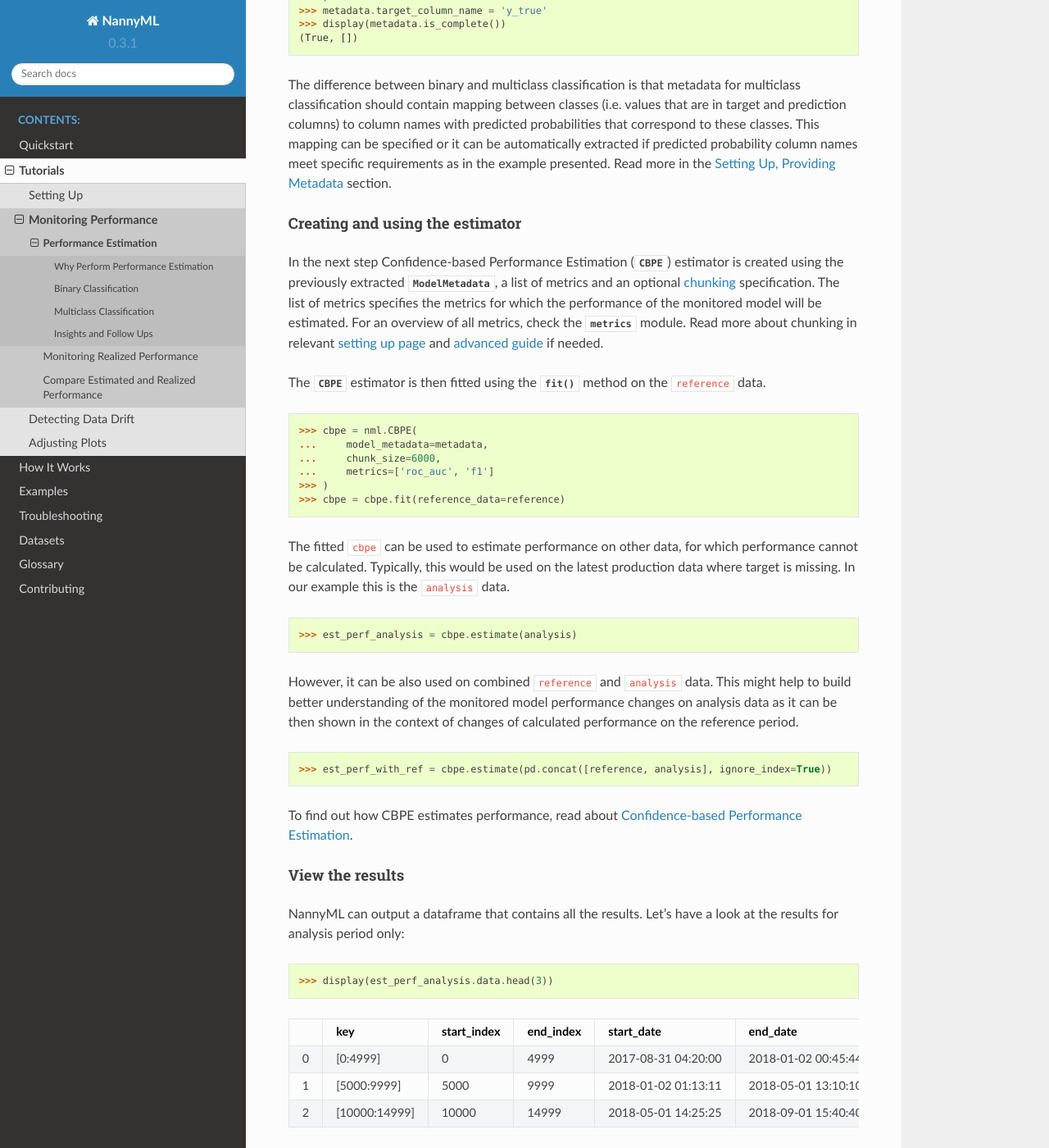
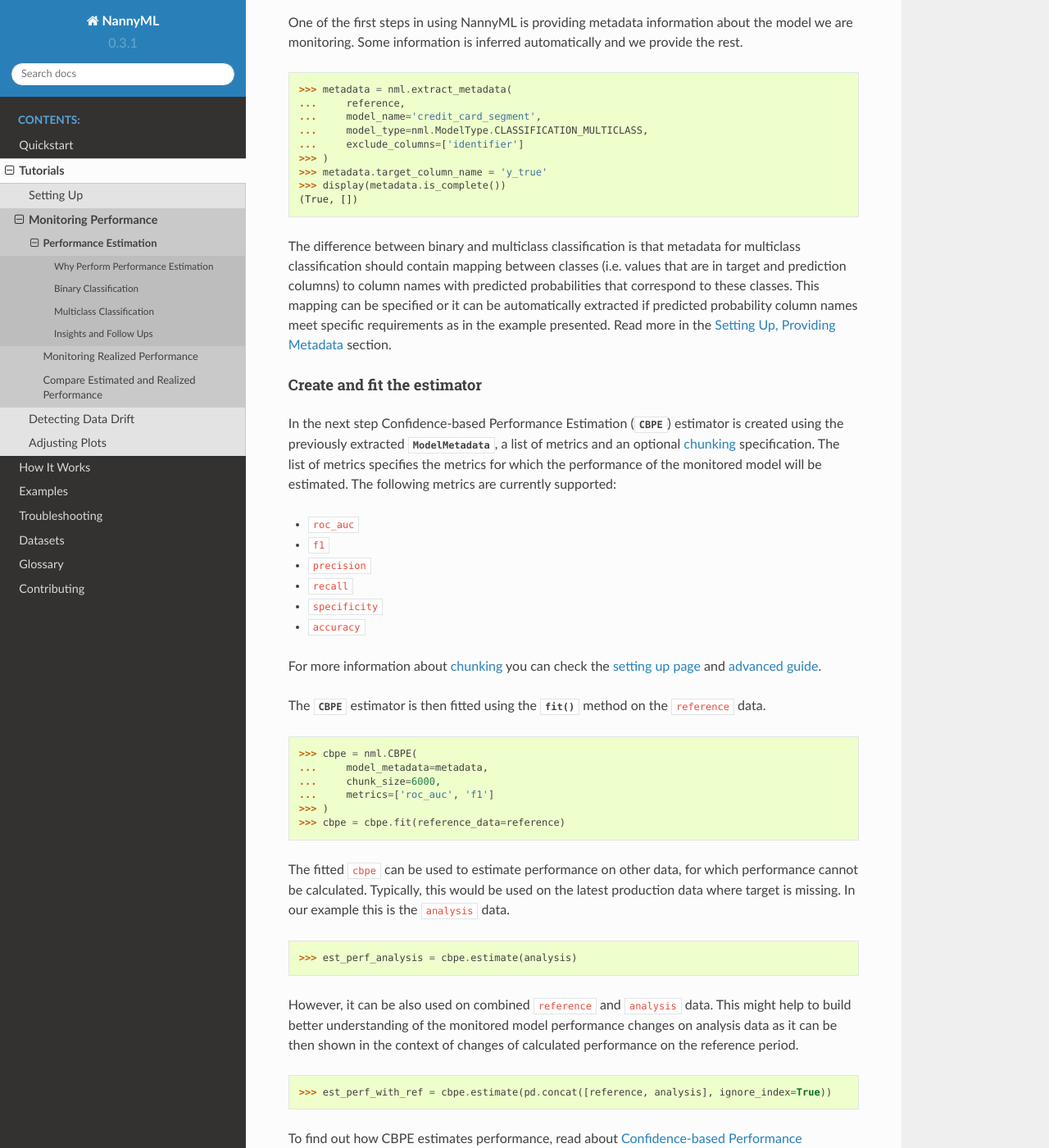
Before and after one commit to NannyML/nannyml, a Sphinx documentation site: the page built from docs/tutorials/monitoring_performance/performance_estimation.rst, in a window 1280 px wide and 1400 px high, scrolled down 7857 px. Shown: the whole window at 82% size. Built offline with Sphinx 7.4.7 and the Read the Docs theme 2.0.0, drawn with Linux system fonts in a browser that asks for light colours; pages that are not in the unit, such as notebooks, are missing from menus; some of the changed text lies outside the part shown.

Commit message:
Added list of available metrics to performance_estimation.rst and performance_calculation.rst

```diff
--- a/docs/tutorials/monitoring_performance/performance_estimation.rst
+++ b/docs/tutorials/monitoring_performance/performance_estimation.rst
@@ -117,11 +117,16 @@ In the next step Confidence-based Performance Estimation
 estimator is created using the previously
 extracted :class:`~nannyml.metadata.base.ModelMetadata`, a list of metrics and an optional
 :ref:`chunking<chunking>` specification. The list of metrics specifies the metrics
-for which the performance of the monitored model will be estimated.
-For an overview of all metrics,
-check the :mod:`~nannyml.performance_calculation.metrics` module.
-Read more about chunking in relevant :ref:`setting up page<chunking>` and :ref:`advanced guide<chunk-data>`
-if needed.
+for which the performance of the monitored model will be estimated. The following metrics are currently supported:
+
+- ``roc_auc``
+- ``f1``
+- ``precision``
+- ``recall``
+- ``specificity``
+- ``accuracy``
+
+For more information about :term:`chunking<Data Chunk>` you can check the :ref:`setting up page<chunking>` and :ref:`advanced guide<chunk-data>`.
 
 The :class:`~nannyml.performance_estimation.confidence_based.cbpe.CBPE`
 estimator is then fitted using the
@@ -344,7 +349,7 @@ if predicted probability column names meet specific requirements as in the examp
 :ref:`Setting Up, Providing
 Metadata<import-data>` section.
 
-Creating and using the estimator
+Create and fit the estimator
 ^^^^^^^^^^^^^^^^^^^^^^^^^^^^^^^^^
 
 In the next step Confidence-based Performance Estimation
@@ -352,11 +357,16 @@ In the next step Confidence-based Performance Estimation
 estimator is created using the previously
 extracted :class:`~nannyml.metadata.base.ModelMetadata`, a list of metrics and an optional
 :ref:`chunking<chunking>` specification. The list of metrics specifies the metrics
-for which the performance of the monitored model will be estimated.
-For an overview of all metrics,
-check the :mod:`~nannyml.performance_calculation.metrics` module.
-Read more about chunking in relevant :ref:`setting up page<chunking>` and :ref:`advanced guide<chunk-data>`
-if needed.
+for which the performance of the monitored model will be estimated. The following metrics are currently supported:
+
+- ``roc_auc``
+- ``f1``
+- ``precision``
+- ``recall``
+- ``specificity``
+- ``accuracy``
+
+For more information about :term:`chunking<Data Chunk>` you can check the :ref:`setting up page<chunking>` and :ref:`advanced guide<chunk-data>`.
 
 The :class:`~nannyml.performance_estimation.confidence_based.cbpe.CBPE`
 estimator is then fitted using the
```
Also changed, not shown: docs/tutorials/monitoring_performance/performance_calculation.rst (+20 -4 lines).
